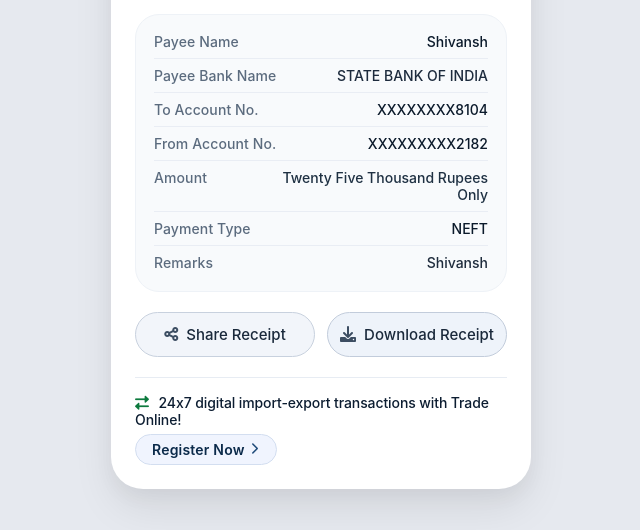
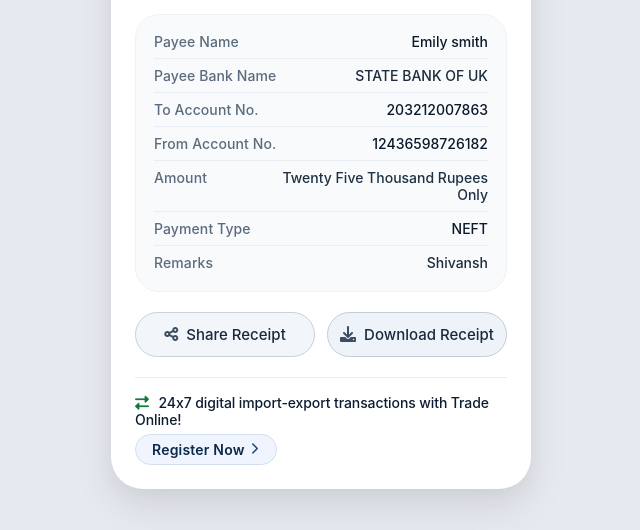
Before and after one commit to bluestaffrr1-art/Bank-Receipt, a plain HTML site: page untitled.html in a window 1280 px wide. Shown: the part 270-800 px from the top of the page, without its empty margins (319-959 px from the left). Drawn offline with Linux system fonts and the light colour scheme.

Commit message:
Update untitled.html

```diff
--- a/untitled.html
+++ b/untitled.html
@@ -323,22 +323,22 @@
       <!-- payee -->
       <div class="detail-row">
         <span class="detail-label">Payee Name</span>
-        <span class="detail-value">Shivansh</span>
+        <span class="detail-value">Emily smith</span>
       </div>
       <!-- bank -->
       <div class="detail-row">
         <span class="detail-label">Payee Bank Name</span>
-        <span class="detail-value bank-name">STATE BANK OF INDIA</span>
+        <span class="detail-value bank-name">STATE BANK OF UK</span>
       </div>
       <!-- to account -->
       <div class="detail-row">
         <span class="detail-label">To Account No.</span>
-        <span class="detail-value">XXXXXXXX8104</span>
+        <span class="detail-value">203212007863</span>
       </div>
       <!-- from account -->
       <div class="detail-row">
         <span class="detail-label">From Account No.</span>
-        <span class="detail-value">XXXXXXXXX2182</span>
+        <span class="detail-value">12436598726182</span>
       </div>
       <!-- amount in words (updated) -->
       <div class="detail-row">
```
